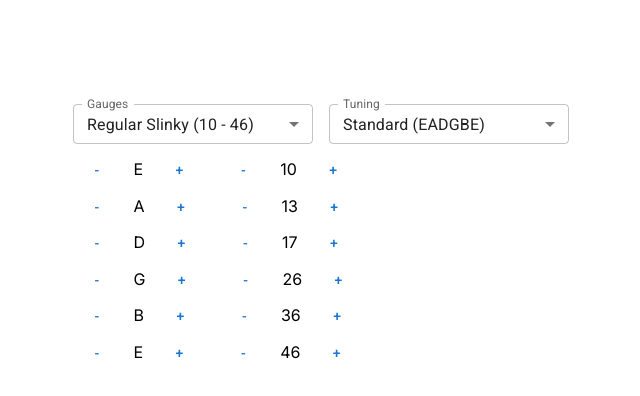
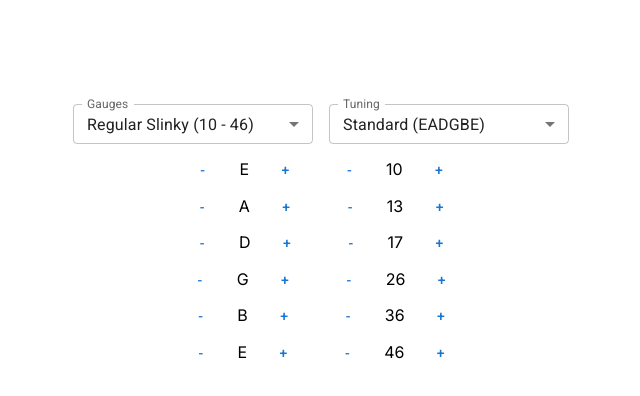
Before and after one commit to torfstack/shreddr, a Next.js app: page / in a window 1280 px wide. Shown: the top 396 px of the page, without its empty margins (319-959 px from the left). Built offline with nearby package versions, Linux system fonts and the light colour scheme.

Commit message:
chore: lint

```diff
--- a/src/component/string.tsx
+++ b/src/component/string.tsx
@@ -10,7 +10,7 @@
     TunedGuitarStringSet
 } from "@/types/string";
 import {useState} from "react";
-import {Button, FormControl, InputLabel, MenuItem, Select, SelectChangeEvent} from "@mui/material";
+import {Button, Grid, FormControl, InputLabel, MenuItem, Select, Box} from "@mui/material";
 import {
     MusicalNotes,
     SixDropCTuning,
@@ -20,10 +20,10 @@
 } from "@/types/music";
 
 function TunableGuitarString({gauge, note}: TunedGuitarString) {
-    return <p>
+    return <Box>
         <Button>-</Button>  {note}  <Button>+</Button>
         <Button>-</Button>  {gauge}  <Button>+</Button>
-    </p>
+    </Box>
 }
 
 export function Strings({strings, tuning}: TunedGuitarStringSet){
@@ -47,7 +47,8 @@
                     id="select-gauges"
                     label="Gauges"
                     value={chosenStrings}
-                    onChange={handleGaugeChange}>
+                    onChange={handleGaugeChange}
+                    variant="outlined">
 
                     <MenuItem value={EBRegularSlinky}>{EBRegularSlinky}</MenuItem>
                     <MenuItem value={EBSuperSlinky}>{EBSuperSlinky}</MenuItem>
@@ -64,7 +65,8 @@
                     id="select-tuning"
                     label="Tuning"
                     value={chosenTuning}
-                    onChange={handleTuningChange}>
+                    onChange={handleTuningChange}
+                    variant="outlined">
 
                     <MenuItem value={SixStandardETuning}>{SixStandardETuning}</MenuItem>
                     <MenuItem value={SixDropDTuning}>{SixDropDTuning}</MenuItem>
@@ -73,9 +75,18 @@
                 </Select>
             </FormControl>
 
-            {Gauges(chosenStrings).map((string, index) => (
-                <TunableGuitarString key={index} gauge={string.gauge} note={MusicalNotes(chosenTuning)[index]}/>
-            ))}
+
+            <Grid
+                container
+                spacing={0}
+                direction="column"
+                alignItems="center"
+                justifyContent="center"
+            >
+                {Gauges(chosenStrings).map((string, index) => (
+                    <TunableGuitarString key={index} gauge={string.gauge} note={MusicalNotes(chosenTuning)[index]}/>
+                ))}
+            </Grid>
         </div>
     );
 }
```
